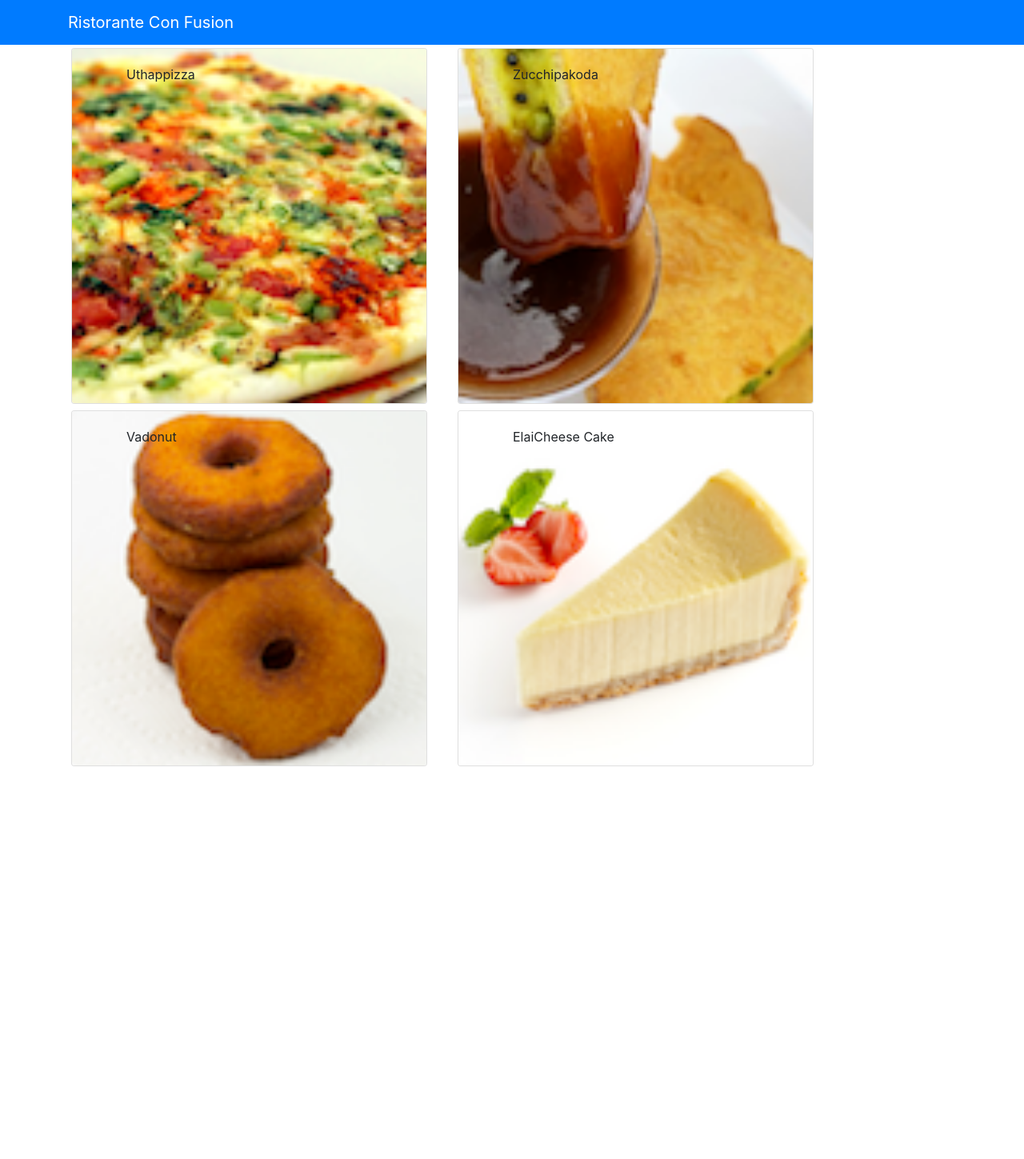
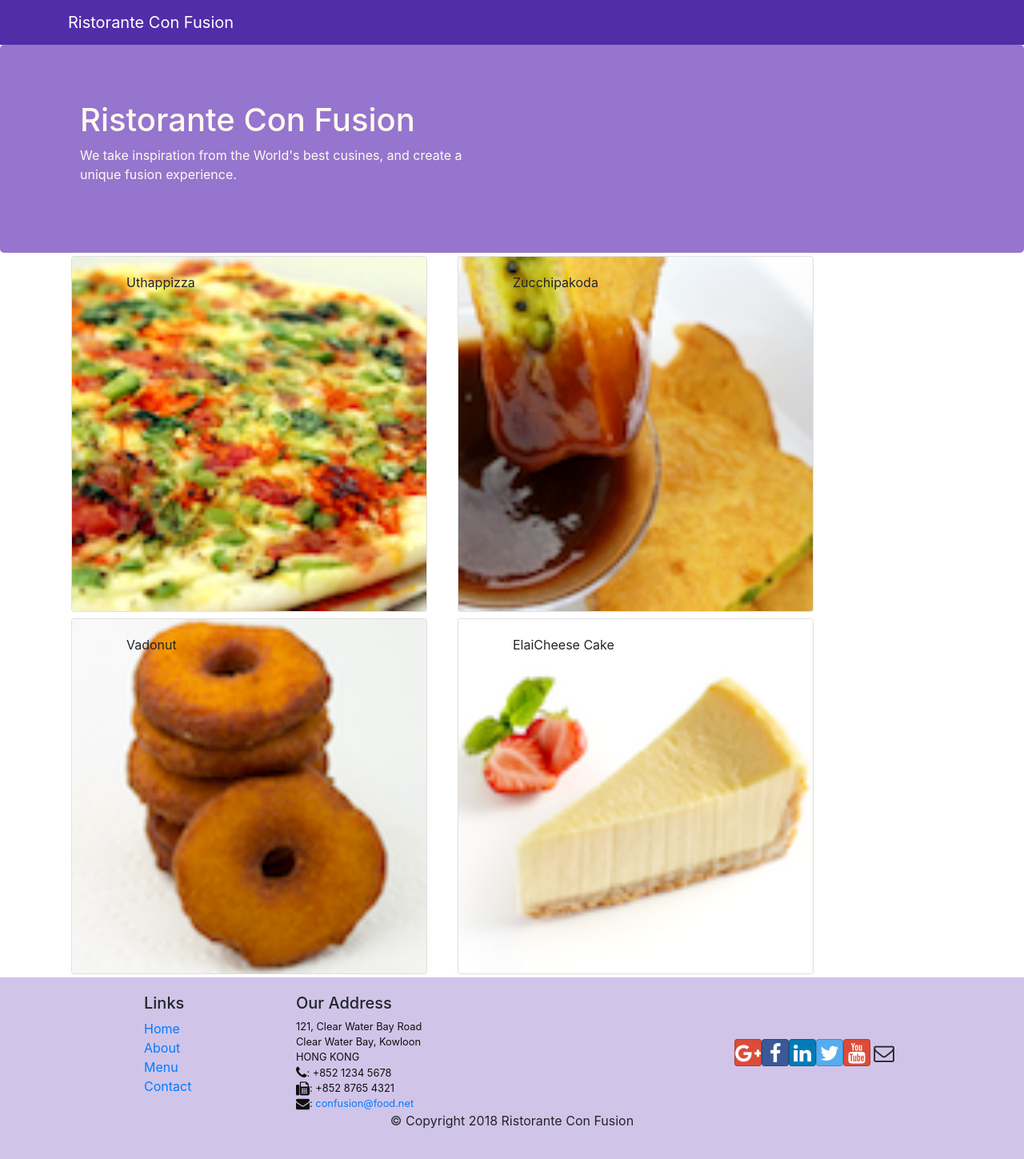
Before and after one commit to Chetanpaliwal22/front-end-react-con-fusion, a React (Create React App) app: page / in a window 1280 px wide. Shown: the whole page at 80% size. Before the commit the page ends 962 px from the top, so only its background shows below. Built offline with nearby package versions, Linux system fonts and the light colour scheme.

Commit message:
Added Header and Footer Component

```diff
--- a/package.json
+++ b/package.json
@@ -7,7 +7,9 @@
     "@testing-library/react": "^11.2.2",
     "@testing-library/user-event": "^12.5.0",
     "bootstrap": "^4.5.3",
+    "bootstrap-social": "^5.1.1",
     "dateformat": "^4.3.1",
+    "font-awesome": "^4.7.0",
     "react": "^17.0.1",
     "react-dom": "^17.0.1",
     "react-scripts": "4.0.1",
--- /dev/null
+++ b/src/App.css
@@ -0,0 +1,33 @@
+.row-header{
+    margin:0px auto;
+    padding:0px auto;
+}
+
+.row-content {
+    margin:0px auto;
+    padding: 50px 0px 50px 0px;
+    border-bottom: 1px ridge;
+    min-height:400px;
+}
+
+.footer{
+    background-color: #D1C4E9;
+    margin:0px auto;
+    padding: 20px 0px 20px 0px;
+}
+.jumbotron {
+    padding:70px 30px 70px 30px;
+    margin:0px auto;
+    background: #9575CD ;
+    color:floralwhite;
+}
+
+address{
+    font-size:80%;
+    margin:0px;
+    color:#0f0f0f;
+}
+
+.navbar-dark {
+    background-color: #512DA8;
+}
--- /dev/null
+++ b/src/components/FooterComponent.js
@@ -0,0 +1,50 @@
+import React from 'react';
+
+function Footer(props) {
+    return(
+    <div className="footer">
+        <div className="container">
+            <div className="row justify-content-center">
+                <div className="col-4 offset-1 col-sm-2">
+                    <h5>Links</h5>
+                    <ul className="list-unstyled">
+                        <li><a href="#">Home</a></li>
+                        <li><a href="#">About</a></li>
+                        <li><a href="#">Menu</a></li>
+                        <li><a href="contactus.html">Contact</a></li>
+                    </ul>
+                </div>
+                <div className="col-7 col-sm-5">
+                    <h5>Our Address</h5>
+                    <address>
+		              121, Clear Water Bay Road<br />
+		              Clear Water Bay, Kowloon<br />
+		              HONG KONG<br />
+		              <i className="fa fa-phone fa-lg"></i>: +852 1234 5678<br />
+		              <i className="fa fa-fax fa-lg"></i>: +852 8765 4321<br />
+		              <i className="fa fa-envelope fa-lg"></i>: <a href="mailto:confusion@food.net">
+                         confusion@food.net</a>
+                    </address>
+                </div>
+                <div className="col-12 col-sm-4 align-self-center">
+                    <div className="text-center">
+                        <a className="btn btn-social-icon btn-google" href="http://google.com/+"><i className="fa fa-google-plus"></i></a>
+                        <a className="btn btn-social-icon btn-facebook" href="http://www.facebook.com/profile.php?id="><i className="fa fa-facebook"></i></a>
+                        <a className="btn btn-social-icon btn-linkedin" href="http://www.linkedin.com/in/"><i className="fa fa-linkedin"></i></a>
+                        <a className="btn btn-social-icon btn-twitter" href="http://twitter.com/"><i className="fa fa-twitter"></i></a>
+                        <a className="btn btn-social-icon btn-google" href="http://youtube.com/"><i className="fa fa-youtube"></i></a>
+                        <a className="btn btn-social-icon" href="mailto:"><i className="fa fa-envelope-o"></i></a>
+                    </div>
+                </div>
+            </div>
+            <div className="row justify-content-center">
+                <div className="col-auto">
+                    <p>© Copyright 2018 Ristorante Con Fusion</p>
+                </div>
+            </div>
+        </div>
+    </div>
+    )
+}
+
+export default Footer;
--- /dev/null
+++ b/src/components/HeaderComponent.js
@@ -0,0 +1,32 @@
+import React, { Component } from 'react';
+import { Navbar, NavbarBrand, Jumbotron } from 'reactstrap';
+
+class Header extends Component {
+    render(){
+        return (
+            <>
+               <Navbar dark>
+                    <div className="container">
+                        <NavbarBrand href="/">Ristorante Con Fusion</NavbarBrand>
+                    </div>
+                </Navbar>
+                <Jumbotron>
+                    <div className="container">
+                        <div className="row row-header">
+                            <div className="col-12 col-sm-6">
+                                <h1>
+                                    Ristorante Con Fusion
+                                </h1>
+                                <p>
+                                    We take inspiration from the World's best cusines, and create a unique fusion experience.
+                                </p>
+                            </div>
+                        </div>
+                    </div>
+                </Jumbotron>
+            </>
+        )
+    }
+}
+
+export default Header;
--- a/src/components/MainComponent.js
+++ b/src/components/MainComponent.js
@@ -1,8 +1,9 @@
 import { Component } from 'react';
-import { Navbar, NavbarBrand } from 'reactstrap';
 import Menu from './MenuComponents';
 import { DISHES } from '../shared/dishes';
 import Dishdetail from "./DishdetailComponent";
+import Header from './HeaderComponent';
+import Footer from './FooterComponent';
 
 class Main extends Component {
     constructor(props) {
@@ -22,14 +23,11 @@ class Main extends Component {
     render() {
         return (
             <div>
-                <Navbar dark color="primary">
-                    <div className="container">
-                        <NavbarBrand href="/">Ristorante Con Fusion</NavbarBrand>
-                    </div>
-                </Navbar>
+                <Header />
                 <Menu dishes={this.state.dishes}
                     onClick={(dishId) => this.onDishSelect(dishId)} />
                 <Dishdetail dish={this.state.dishes.filter((dish) => dish.id === this.state.selectedDish )[0]} />
+                <Footer />
             </div>
         );
     };
--- a/src/index.js
+++ b/src/index.js
@@ -1,7 +1,10 @@
 import React from 'react';
 import ReactDOM from 'react-dom';
 import 'bootstrap/dist/css/bootstrap.min.css'
+import 'font-awesome/css/font-awesome.min.css'
+import 'bootstrap-social/bootstrap-social.css'
 import './index.css';
+import './App.css'
 import App from './App';
 import reportWebVitals from './reportWebVitals';
 
```
Also changed, not shown: 1 other file (tests, documents, lock files or other folders).
